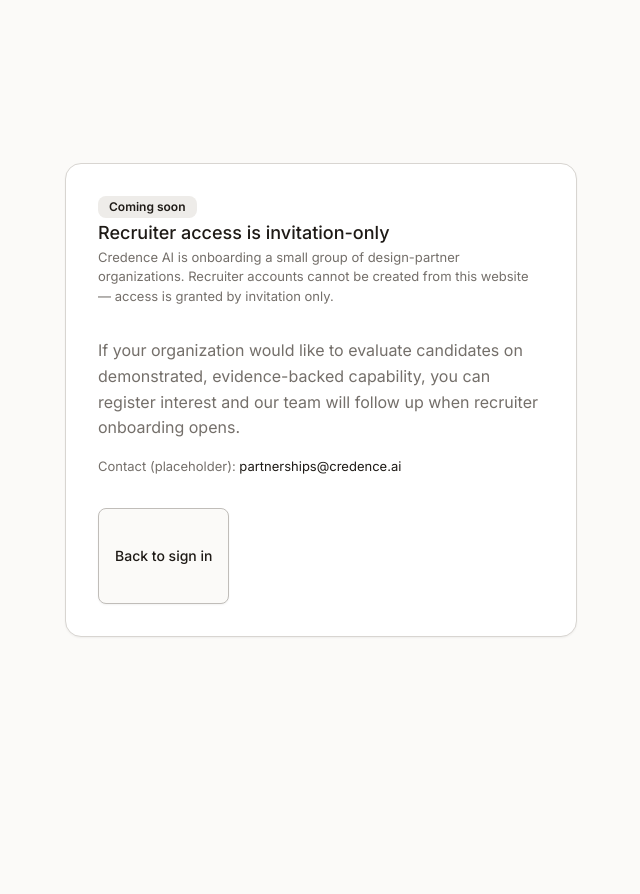
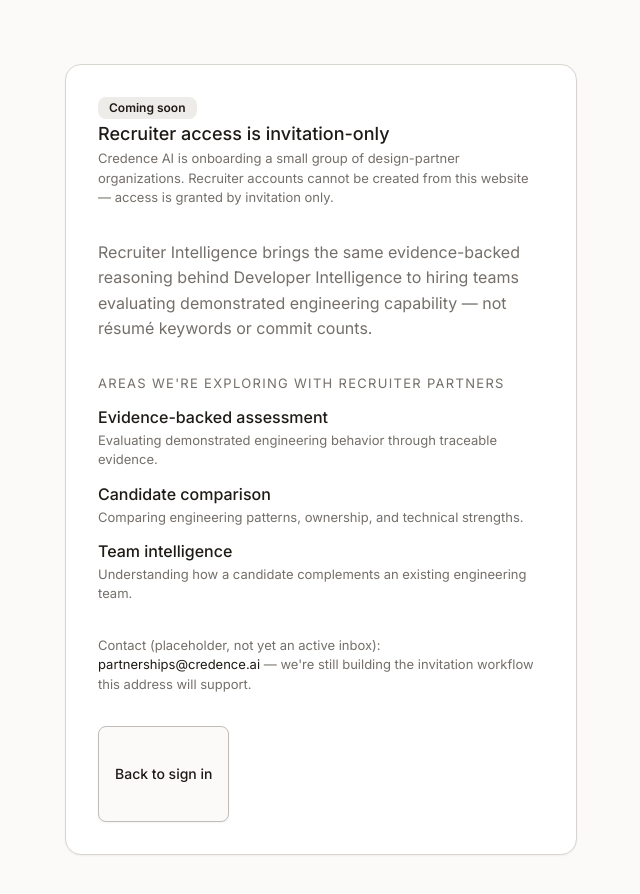
Before and after one commit to imsahildhillon/credence-ai, a Next.js app in the folder apps/web/: page /recruiter-access in a window 1280 px wide. Shown: the top 894 px of the page, without its empty margins (319-959 px from the left). Before the commit the page ends 800 px from the top, so only its background shows below. Built offline with nearby package versions, Linux system fonts and the light colour scheme.

Commit message:
feat(recruiter): migrate recruiter access page

```diff
--- a/apps/web/src/app/(public)/recruiter-access/page.tsx
+++ b/apps/web/src/app/(public)/recruiter-access/page.tsx
@@ -23,12 +23,42 @@
 // yet).
 const RECRUITER_CONTACT_PLACEHOLDER = 'partnerships@credence.ai';
 
+interface ExplorationArea {
+  readonly title: string;
+  readonly description: string;
+}
+
+// Reuses the exact framing already approved for the landing page's
+// Recruiter Teaser (`components/landing/RecruiterTeaser.tsx`) — not a new
+// claim, and deliberately not a roadmap: no dates, no commitments, no
+// "coming Q_" language. Presented here as exploratory direction, matching
+// the honest "invitation-only, nothing built yet" positioning of this page.
+const EXPLORATION_AREAS: readonly ExplorationArea[] = [
+  {
+    title: 'Evidence-backed assessment',
+    description: 'Evaluating demonstrated engineering behavior through traceable evidence.',
+  },
+  {
+    title: 'Candidate comparison',
+    description: 'Comparing engineering patterns, ownership, and technical strengths.',
+  },
+  {
+    title: 'Team intelligence',
+    description: 'Understanding how a candidate complements an existing engineering team.',
+  },
+] as const;
+
 /**
  * Public, unauthenticated informational page that replaces the old
  * self-service recruiter sign-in (ADR-003). It creates no account and
  * collects no credentials — recruiter identities are provisioned only by an
  * operator, out of band. Deliberately not a form: there is nothing to
  * submit yet, and a fake form would imply a capability that doesn't exist.
+ *
+ * Intentionally chrome-less (no `SiteNav`/`SiteFooter`) — a focused
+ * invitation page, not a marketing surface, matching the design mockup's
+ * explicit intent to suppress navigation chrome on transactional/waitlist
+ * screens.
  */
 export default function RecruiterAccessPage() {
   return (
@@ -44,15 +74,31 @@
             accounts cannot be created from this website — access is granted by invitation only.
           </CardDescription>
         </CardHeader>
-        <CardContent className="flex flex-col gap-4">
+        <CardContent className="flex flex-col gap-6">
           <p className="text-body text-muted-foreground">
-            If your organization would like to evaluate candidates on demonstrated, evidence-backed
-            capability, you can register interest and our team will follow up when recruiter
-            onboarding opens.
+            Recruiter Intelligence brings the same evidence-backed reasoning behind Developer
+            Intelligence to hiring teams evaluating demonstrated engineering capability — not
+            résumé keywords or commit counts.
           </p>
+
+          <div className="flex flex-col gap-3">
+            <h2 className="text-caption text-muted-foreground tracking-widest uppercase">
+              Areas we&apos;re exploring with recruiter partners
+            </h2>
+            <ul className="flex flex-col gap-3">
+              {EXPLORATION_AREAS.map((area) => (
+                <li key={area.title}>
+                  <p className="text-body text-foreground font-medium">{area.title}</p>
+                  <p className="text-caption text-muted-foreground">{area.description}</p>
+                </li>
+              ))}
+            </ul>
+          </div>
+
           <p className="text-caption text-muted-foreground">
-            Contact (placeholder):{' '}
-            <span className="text-foreground">{RECRUITER_CONTACT_PLACEHOLDER}</span>
+            Contact (placeholder, not yet an active inbox):{' '}
+            <span className="text-foreground">{RECRUITER_CONTACT_PLACEHOLDER}</span> — we&apos;re
+            still building the invitation workflow this address will support.
           </p>
         </CardContent>
         <CardFooter>
```
